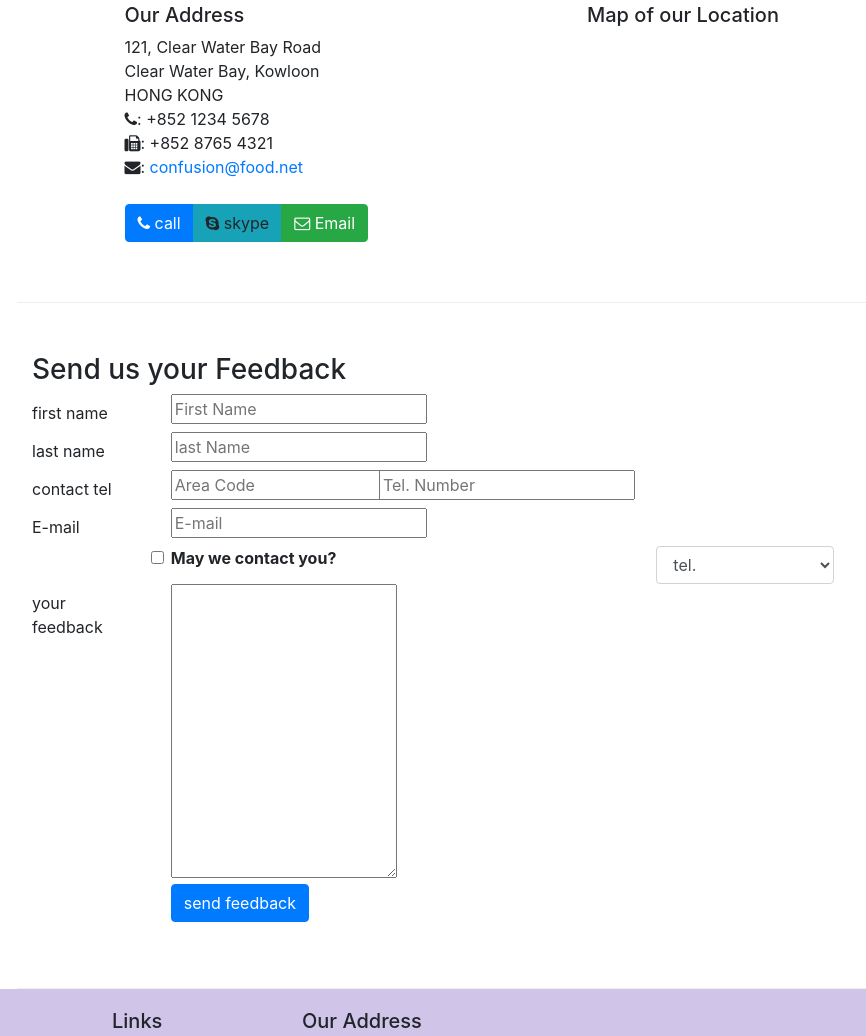
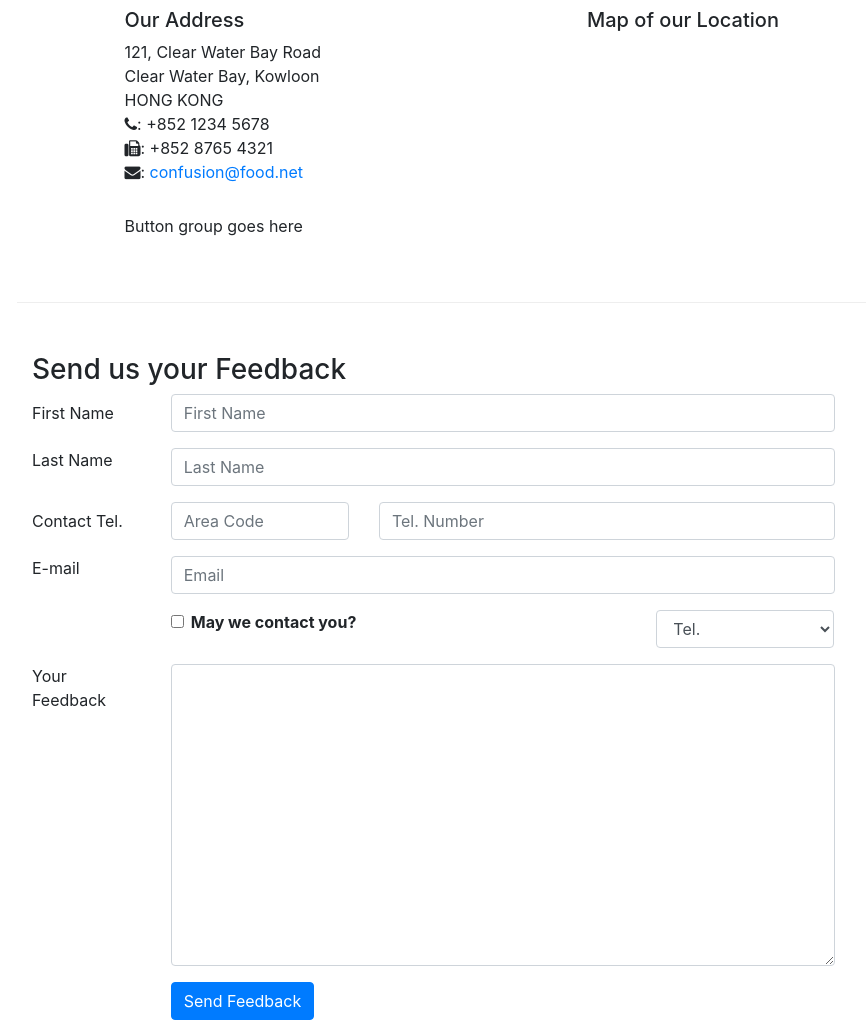
Before and after one commit to Vyshnavdev/first-bootstrap, a website: page contactus.html in a window 1280 px wide. Shown: the part 562-1598 px from the top of the page, without its empty margins (68-934 px from the left). Drawn offline with nearby package versions, Linux system fonts and the light colour scheme.

Commit message:
froms_prefect

```diff
--- a/contactus.html
+++ b/contactus.html
@@ -79,11 +79,7 @@
                 <h5>Map of our Location</h5>
             </div>
             <div class="col-12 col-sm-11 offset-sm-1">
-                <div class="btn-group" role="group">
-                    <a role="button" class="btn btn-primary"  href="tel:+8524658792"><i class="fa fa-phone"></i> call</a>
-                    <a role="button" class="btn btn-info"><i class="fa fa-skype"></i> skype</a>
-                    <a role="button" class="btn btn-success" href="mailto:njvudkvkd@gmail.com"> <i class="fa fa-envelope-o"></i> Email</a>
-                </div>
+                Button group goes here
             </div>
         </div>
 
@@ -92,61 +88,60 @@
               <h3>Send us your Feedback</h3>
            </div>
             <div class="col-12 col-md-9">
-                <form>
-                    <div class="from-group row">
-                        <label for="firstname" class="col-md-2 col-form-label">first name</label>
+                <form action="">
+                    <div class="form-group row">
+                        <label for="firstname" class="col-md-2 col-form-label">First Name</label>
                         <div class="col-md-10">
-                            <input type="text" class="from-control" id="firstname" name="firstname"  placeholder="First Name">
+                            <input type="text" class="form-control" id="firstname" name="firstname" placeholder="First Name">
                         </div>
                     </div>
-                    <div class="from-group row">
-                        <label for="lastname" class="col-md-2 col-form-label">last name</label>
+                    <div class="form-group row">
+                        <label for="lastname" class="col-md-2 col-md-label">Last Name</label>
                         <div class="col-md-10">
-                            <input type="text" class="from-control" id="lastname" name="lastname"  placeholder="last Name">
+                            <input type="text" class="form-control" id="lastname" name="lastname" placeholder="Last Name">
                         </div>
                     </div>
-                    <div class="from-group row">
-                            <label for="telnum" class="col-12 col-md-2 col-form-label">contact tel</label>
+                    <div class="form-group row">
+                        <label for="telnum" class="col-12 col-md-2 col-form-label">Contact Tel.</label>
                         <div class="col-5 col-md-3">
-                                <input type="tel" class="from-control" id="areacode" name="areacode"  placeholder="Area Code">
+                            <input type="tel" class="form-control" id="areacode" name="areacode" placeholder="Area Code">
                         </div>
                         <div class="col-7 col-md-7">
-                                    <input type="tel" class="from-control" id="telnum," name="telnum"  placeholder="Tel. Number">
+                            <input type="tel" class="form-control" id="telnum" name="telnum" placeholder="Tel. Number">
                         </div>
                     </div>
-                        <div class="from-group row">
-                            <label for="email-id" class="col-md-2 col-form-label">E-mail</label>
+                    <div class="form-group row">
+                        <label for="emailid" class="col-md-2 col-md-label">E-mail</E-mail></label>
                         <div class="col-md-10">
-                                <input type="email" class="from-control" id="email-id" name="email-id" b placeholder="E-mail">
+                            <input type="email" class="form-control" id="emailid" name="emailid" placeholder="Email">
                         </div>
                     </div>
-                        <div class="from-group row">
+                    <div class="form-group row">
                         <div class="col-md-6 offset-md-2">
-                             <div class="from-check">
+                            <div class="form-check">
                                 <input type="checkbox" class="form-check-input" name="approve" id="approve" value="">
-                                 <label class="form-check-label" for="approve">
+                                <label for="form-check-label" for="approve">
                                     <strong>May we contact you?</strong>
                                 </label>
-
                             </div>
                         </div>
                         <div class="col-md-3 offset-md-1">
                             <select class="form-control">
-                                    <option >tel.</option>
-                                    <option >Email</option>
+                                <option>Tel.</option>
+                                <option>Email</option>
                             </select>
                         </div>
                     </div>
-                        <div class="from-group row">
-                            <label for="feedback" class="col-md-2 col-form-label">your feedback</label>
+                    <div class="form-group row">
+                        <label for="feedback" class="col-md-2 col-md-label">Your Feedback</E-mail></label>
                         <div class="col-md-10">
-                                <textarea class="from-control" id="feedback" name="feedback" rows="12"></textarea>
+                            <textarea class="form-control" name="feedback" id="feedback" rows="12"></textarea>
                         </div>
                     </div>
                     <div class="form-group row">
                         <div class="offset-md-2 col-md-10">
-                                <button type="submit" class="btn btn-primary">
-                                    send feedback
+                            <button type="sudmit" class="btn btn-primary">
+                                Send Feedback
                             </button>
                         </div>
                     </div>
--- /dev/null
+++ b/css/styles2.css
@@ -0,0 +1,3 @@
+#fdb{
+    padding: 50px 50px 50px 50px;
+}
```
Also changed, not shown: 1 other file. Lines whose indentation alone changed are shown as unchanged.
